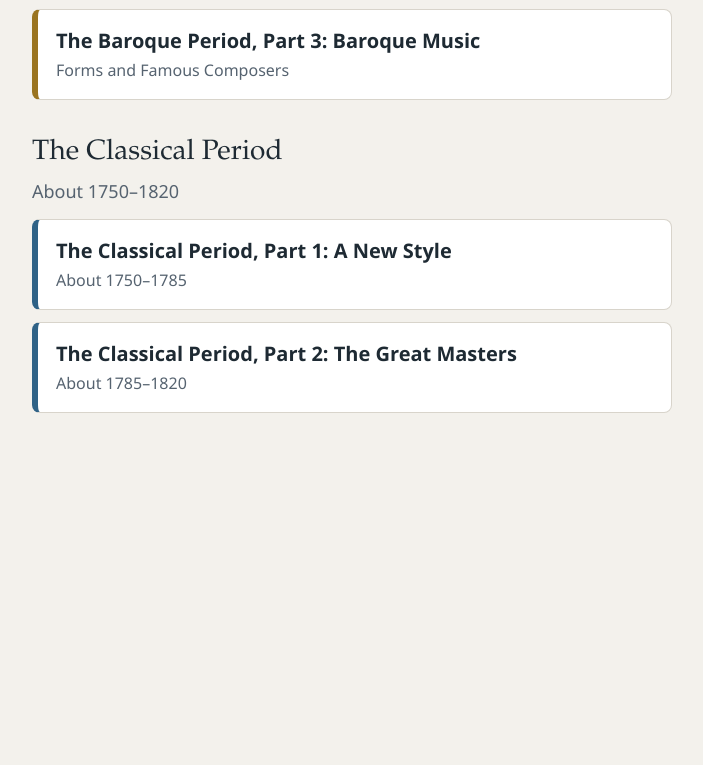
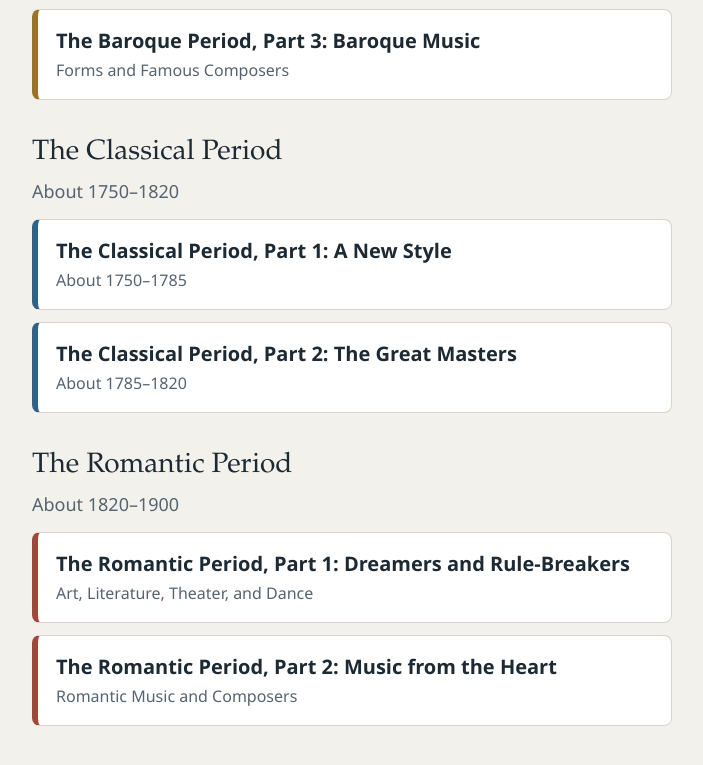
Before and after one commit to lcorreaMCA/Fine-Arts-Strings, a plain HTML site: page index.html in a window 1280 px wide. Shown: the part 455-1220 px from the top of the page, without its empty margins (288-991 px from the left). Before the commit the page ends 920 px from the top, so only its background shows below. Drawn offline with Linux system fonts and the light colour scheme.

Commit message:
Add files via upload

```diff
--- a/index.html
+++ b/index.html
@@ -5,8 +5,8 @@
 <meta name="viewport" content="width=device-width, initial-scale=1">
 <title>Fine Arts Survey</title>
 <style>
-:root{--bg:#F3F1EC;--surface:#FFFFFF;--ink:#1E2A33;--muted:#566370;--line:#D8D4CB;--blue:#2F6286;--gold:#9A7420;color-scheme:light}
-@media (prefers-color-scheme: dark){:root{--bg:#151A1F;--surface:#1F262D;--ink:#E9EDF0;--muted:#A3AFBA;--line:#36414B;--blue:#7DB0D6;--gold:#E0BE62;color-scheme:dark}}
+:root{--bg:#F3F1EC;--surface:#FFFFFF;--ink:#1E2A33;--muted:#566370;--line:#D8D4CB;--blue:#2F6286;--gold:#9A7420;--rose:#A2453A;color-scheme:light}
+@media (prefers-color-scheme: dark){:root{--bg:#151A1F;--surface:#1F262D;--ink:#E9EDF0;--muted:#A3AFBA;--line:#36414B;--blue:#7DB0D6;--gold:#E0BE62;--rose:#E08A7E;color-scheme:dark}}
 body{margin:0;background:var(--bg);color:var(--ink);font-family:"Segoe UI",Arial,sans-serif;font-size:18px;line-height:1.5}
 main{max-width:640px;margin:0 auto;padding:40px 20px}
 h1{font-family:Garamond,"Times New Roman",serif;font-size:44px;margin:0 0 6px}
@@ -17,6 +17,8 @@ a{display:block;text-decoration:none;color:var(--ink);background:var(--surface);
 a.baroque{border-left-color:var(--gold)}
 a:hover{border-color:var(--blue)}
 a.baroque:hover{border-color:var(--gold)}
+a.romantic{border-left-color:var(--rose)}
+a.romantic:hover{border-color:var(--rose)}
 a b{display:block;font-size:20px}
 a span{color:var(--muted);font-size:16px}
 </style>
@@ -36,6 +38,11 @@ a span{color:var(--muted);font-size:16px}
 <p>About 1750–1820</p>
 <a href="classical-period-part1.html"><b>The Classical Period, Part 1: A New Style</b><span>About 1750–1785</span></a>
 <a href="classical-period-part2.html"><b>The Classical Period, Part 2: The Great Masters</b><span>About 1785–1820</span></a>
+
+<h2>The Romantic Period</h2>
+<p>About 1820–1900</p>
+<a class="romantic" href="romantic-period-part1.html"><b>The Romantic Period, Part 1: Dreamers and Rule-Breakers</b><span>Art, Literature, Theater, and Dance</span></a>
+<a class="romantic" href="romantic-period-part2.html"><b>The Romantic Period, Part 2: Music from the Heart</b><span>Romantic Music and Composers</span></a>
 </main>
 </body>
 </html>
```
